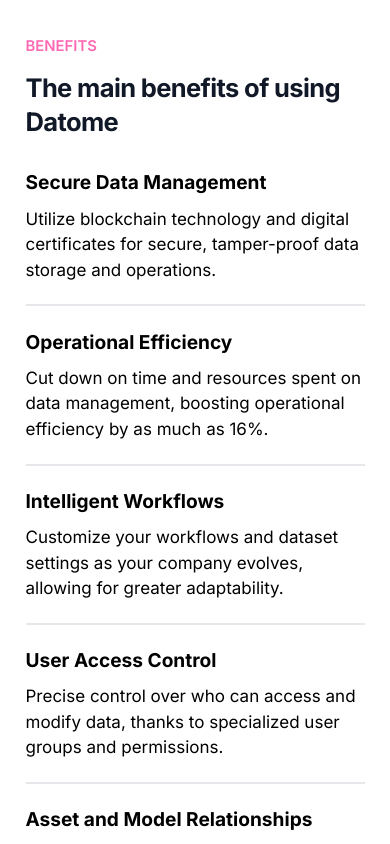
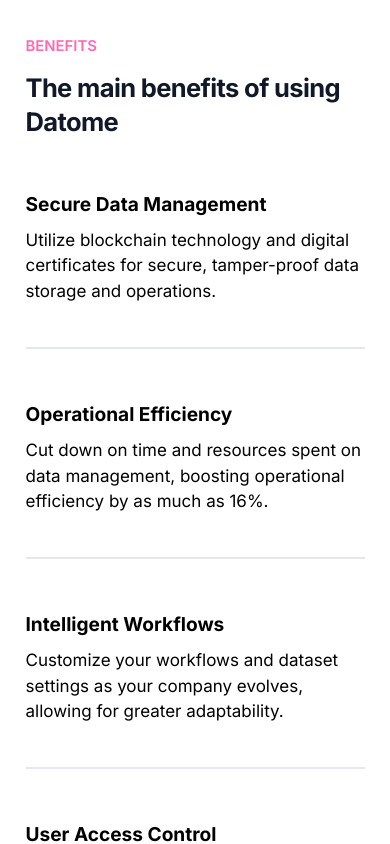
Before and after one commit to devbewill/chainkpr, a Next.js app: page / in a window 390 px wide. Shown: the part 7440-8284 px from the top of the page. Built offline with nearby package versions, Linux system fonts and the light colour scheme.

Commit message:
fixing around

```diff
--- a/src/components/Benefits.js
+++ b/src/components/Benefits.js
@@ -46,13 +46,13 @@
         <p className="mt-2 text-2xl font-bold tracking-tight text-gray-900 sm:text-4xl">
           The main benefits of using Datome
         </p>
-        <div className="mt-2">
+        <div className="">
           {benefits.map((item) => (
             <div
               key={item.name}
-              className="lg:flex py-5 border-b-2 last:border-0"
+              className="lg:flex py-10 border-b-2 last:border-0"
             >
-              <h1 className=" pb-2 text-lg font-bold lg:w-1/3 lg:pr-24">
+              <h1 className=" py-2 text-lg font-bold lg:w-1/3 lg:pr-24">
                 {item.name}
               </h1>
               <div className="lg:w-2/3">{item.description}</div>
--- a/src/components/Context.js
+++ b/src/components/Context.js
@@ -26,7 +26,7 @@
             <img
               src="./reliability.jpg"
               alt="Product screenshot"
-              className="mx-auto w-56 md:w-96 lg:mt-20 border-4 border-black rounded-xl shadow-xl ring-1 ring-gray-400/10"
+              className="mx-auto w-56 md:w-96 lg:mt-5 border-4 border-black rounded-xl shadow-xl ring-1 ring-gray-400/10"
               width={1280}
               height={832}
             />
```
